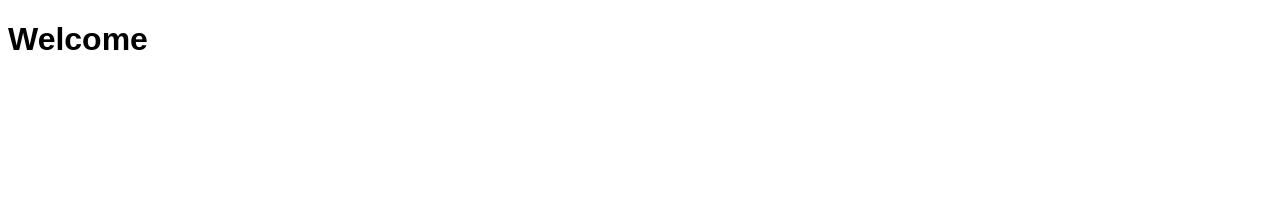
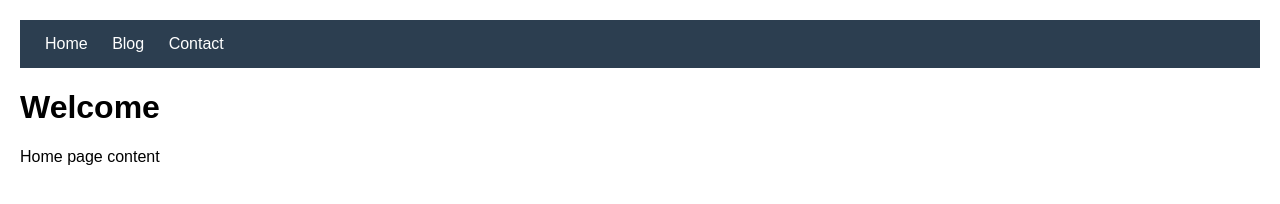
Before and after one commit to Talha2205/Blogging-Website, a website: page src/index.html in a window 1280 px wide. Drawn offline with Linux system fonts and the light colour scheme.

Commit message:
Proper home page implementation

```diff
--- a/src/index.html
+++ b/src/index.html
@@ -2,10 +2,17 @@
 <html lang="en">
 <head>
     <meta charset="UTF-8">
+    <meta name="viewport" content="width=device-width, initial-scale=1.0">
     <title>Home</title>
-    <link rel="stylesheet" href="../styles/main.css">
+    <link rel="stylesheet" href="../styles/home.css">
 </head>
 <body>
+    <nav>
+        <a href="index.html">Home</a>
+        <a href="blog.html">Blog</a>
+        <a href="contact.html">Contact</a>
+    </nav>
     <h1>Welcome</h1>
+    <p>Home page content</p>
 </body>
 </html>
--- /dev/null
+++ b/styles/home.css
@@ -0,0 +1,16 @@
+nav {
+    background: #2c3e50;
+    padding: 15px;
+}
+
+nav a {
+    color: white;
+    text-decoration: none;
+    margin: 0 10px;
+}
+
+body {
+    font-family: Arial;
+    margin: 0;
+    padding: 20px;
+}
```
